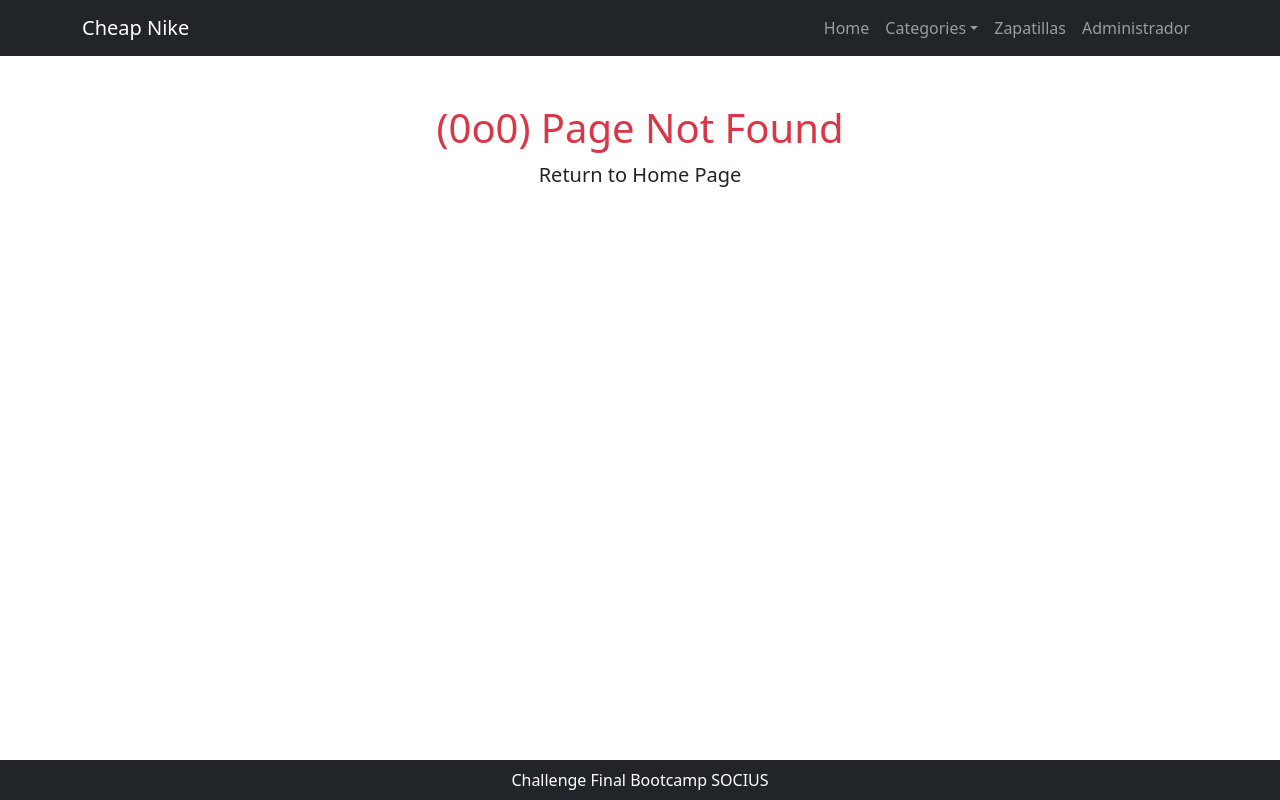
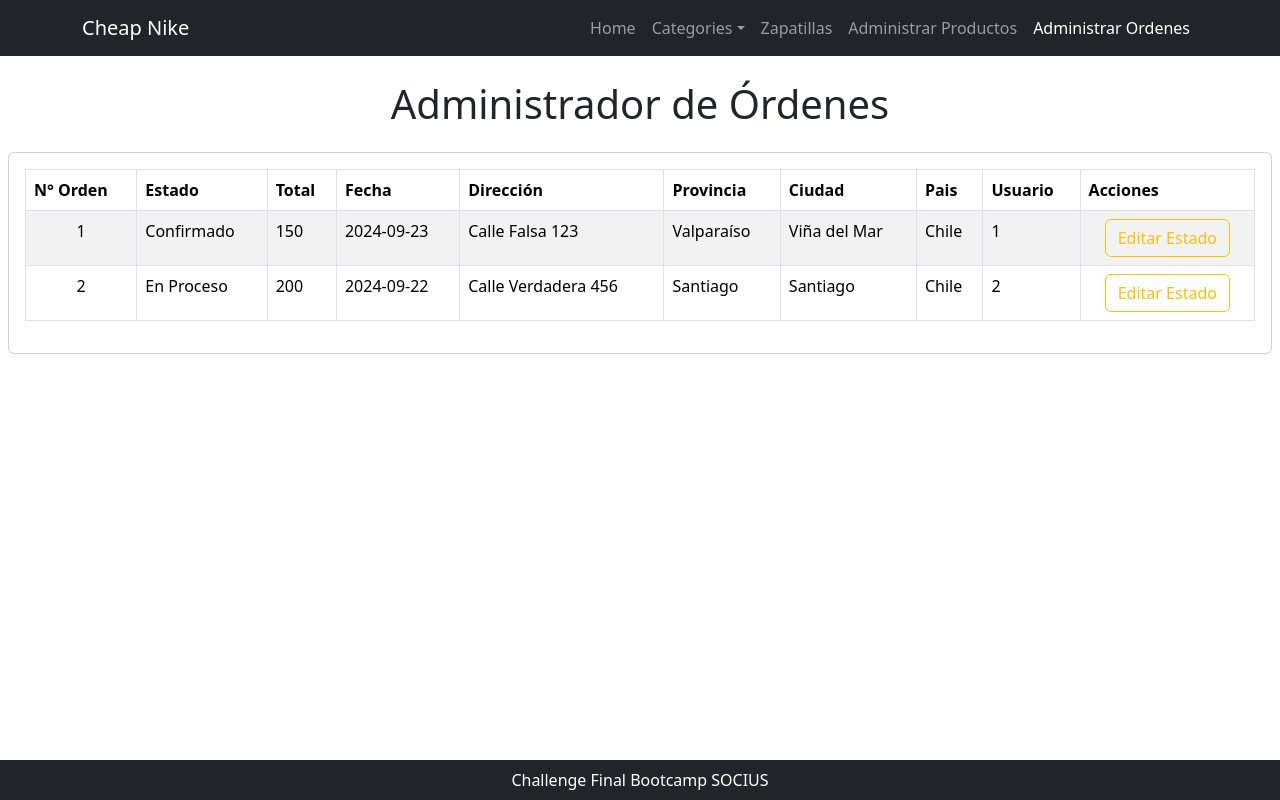
Before and after one commit to Socius-Bootcamp/frontend, a React (Create React App) app: page /orders in a window 1280 px wide. Before the commit this address had no page. Built offline with nearby package versions, Linux system fonts and the light colour scheme.

Commit message:
Validacion form zapatillas y foto, Listado de ordenes y actualizacion de estado

```diff
--- a/src/App.js
+++ b/src/App.js
@@ -5,6 +5,7 @@ import NotFound from "./Pages/NotFound";
 import Products from "./Pages/Products/Products";
 import SpecificCategory from "./Pages/Products/SpecificCategory";
 import ShoeManager from "./Pages/Shoes/ShoeManager";
+import OrderList from './Pages/Orders/OrderList';
 
 //import './App.css';
 function App() {
@@ -15,6 +16,7 @@ function App() {
         <Route path="/Products" element={<Products />} />
         <Route path="category/:SpecificCategory" element={<SpecificCategory />} />
         <Route path="/shoes" element={<ShoeManager />} />
+        <Route path="/orders" element={<OrderList />} />
         <Route path="*" element={<NotFound />} />
       </Routes>
     </Fragment>
--- a/src/Components/Header/TopNavbar.js
+++ b/src/Components/Header/TopNavbar.js
@@ -39,7 +39,10 @@ const TopNavbar = () => {
               Zapatillas
             </NavLink>
             <NavLink to="/shoes" className="nav-link">
-              Administrador
+              Administrar Productos
+            </NavLink>
+            <NavLink to="/orders" className="nav-link">
+              Administrar Ordenes
             </NavLink>
           </Nav>
         </Navbar.Collapse>
--- a/src/Components/Shoe/ShoeForm.js
+++ b/src/Components/Shoe/ShoeForm.js
@@ -10,43 +10,85 @@ const ShoeForm = ({ onSubmit, initialData }) => {
         price: '',
         stock: '',
         category: '',
+        image: null,
     });
+
+    const [errors, setErrors] = useState({});
+    const [imagePreview, setImagePreview] = useState(null);
 
     useEffect(() => {
         if (initialData) {
-            setFormData(initialData);
+            setFormData({...initialData, image: null});
         } else {
-            setFormData({ name: '', price: '', stock: '', category: '' }); // Restablecer el formulario si no hay datos iniciales
+            setFormData({ name: '', price: '', stock: '', category: '', image: null });
         }
     }, [initialData]);
 
     const handleChage = (e) => {
-        const {name, value} = e.target;
-        setFormData({ ...formData, [name]: value });
-    }
+        const {name, value, files} = e.target;
+
+        if (name === 'image'){
+            const file = files[0];
+            setFormData({...formData, [name]: file});
+            // setFormData({...formData, [name]: files[0]});
+            setImagePreview(URL.createObjectURL(file));
+        }else{
+            setFormData({...formData, [name]: value});
+        }
+        setErrors({ ...errors, [name]: ''});
+    };
+
+    const validateForm = () =>{
+        const newErrors = {};
+        if  (!formData.name.trim()) newErrors.name = 'El nombre del Modelo es Obligatorio.';
+        if   (!formData.price) newErrors.price = 'El Precio es Obligatorio.';
+        if  (!formData.stock) newErrors.stock = 'La Cantidad en Stock es Obligatoria.';
+        if  (!formData.category || formData.category === 'none') newErrors.category = 'La Categoría es Obligatoria';
+        if   (!formData.image) newErrors.image = 'La Imagen es Obligatoria.';
+
+        setErrors(newErrors);
+        return Object.keys(newErrors).length === 0;
+    };
 
     const handleSubmit = (e) => {
         e.preventDefault();
-        onSubmit(formData);
-        setFormData({ name: '', price: '', stock: '', category: '' });
+        if (!validateForm()) return;
+
+        // const data = new FormData();
+        // data.append('name', formData.name);
+        // data.append('price', formData.price);
+        // data.append('stock', formData.stock);
+        // data.append('category', formData.category);
+        // if (formData.image){
+        //     data.append('image', formData.image);
+        // }
+        // onSubmit(data);
+        onSubmit({ ...formData, id: initialData?.id || Date.now() });
+        setFormData({ name: '', price: '', stock: '', category: '', image: null });
+        setImagePreview(null);
     };
 
     return (
 
-        <form onSubmit={handleSubmit}>
+        <form onSubmit={handleSubmit} encType='multipart/form-data'>
             <div className='my-2'>
                 <label className='form-label' htmlFor='name'>Nombre</label>
                 <input type="text" id="name" name="name" value={formData.name}  onChange={handleChage} className="form-control" placeholder="Nombre del Modelo de Zapatilla"/>
+                {errors.name && <small className='text-danger'>{errors.name}</small>}
             </div>
 
             <div className='my-2'>
                 <label className='form-label' htmlFor='price'>Precio</label>
                 <input type="number" id="price" name="price" value={formData.price} onChange={handleChage} className="form-control" placeholder="Precio de Venta"/>
+                {errors.price && <small className="text-danger">{errors.price}</small>}
             </div>
+
             <div className='mt-2'>
                 <label className='form-label' htmlFor='stock'>Stock</label>
                 <input type="number" id="stock" name="stock" value={formData.stock}  onChange={handleChage} className="form-control" placeholder="Stock Disponible"/>
+                {errors.stock && <small className="text-danger">{errors.stock}</small>}
             </div>
+
             <div className='mt-2'>
                 <label className='form-label' htmlFor='category'>Categoría</label>
                 <select id="category" name="category" value={formData.category}  onChange={handleChage} className="form-select">
@@ -54,9 +96,16 @@ const ShoeForm = ({ onSubmit, initialData }) => {
                 <option value="Urban">Urban</option>
                 <option value="Basket">Basket</option>
                 <option value="Skate">Skate</option>
+                </select>
+                {errors.category && <small className="text-danger">{errors.category}</small>}
+            </div>
 
-                </select>
+            <div className='mt-2'>
+                <label className='from-label' htmlFor='image'>Imagen de la Zapatilla</label>
+                <input type='file' id='image' name='image' onChange={handleChage} className='form-control mt-2' accept='image/*'/>
+                {errors.image && <small className="text-danger">{errors.image}</small>}
             </div>
+
             <div className='m-3 text-end'>
                 <button type='submit' className='btn btn-outline-secondary '>
                     {initialData ? 'Actualizar' : 'Agregar'}
--- /dev/null
+++ b/src/Pages/Orders/OrderList.js
@@ -0,0 +1,106 @@
+import React, { useState } from "react";
+import {Table, Button, Modal, Form, Card} from 'react-bootstrap';
+
+import TopNavbar from "../../Components/Header/TopNavbar";
+import Footer from "../../Components/Footer/Footer";
+
+const OrderList = () => {
+    const [orders, setOrders] = useState([
+        { id: 1, status: 'Confirmado', total: 150.00, date: '2024-09-23', address: 'Calle Falsa 123', province: 'Valparaíso', city: 'Viña del Mar', country: 'Chile', userId: 1 },
+        { id: 2, status: 'En Proceso', total: 200.00, date: '2024-09-22', address: 'Calle Verdadera 456', province: 'Santiago', city: 'Santiago', country: 'Chile', userId: 2 },
+    ]);
+
+    const [showModal, setShowModal] = useState(false);
+    const [selectedOrder, setSelectedOrder] = useState(null);
+    const [newStatus, setNewStatus] = useState('');
+
+    const handleClose = () => setShowModal(false);
+
+    const handleShow = (order) => {
+        setSelectedOrder(order);
+        setNewStatus(order.status);
+        setShowModal(true);
+    };
+
+    const handleUpdateStatus = (e) => {
+        e.preventDefault();
+        setOrders(orders.map(order => (order.id === selectedOrder.id? {...order, status: newStatus} : order)));
+        handleClose();
+    };
+
+    return(
+        <div className="container-fluid p-0">
+            <TopNavbar />
+            <h1 className="m-4 text-center">Administrador de Órdenes</h1>
+            <Card className="m-2">
+                <Card.Body>
+                    <Table striped bordered hover className="">
+                        <thead>
+                            <tr>
+                                <th>N° Orden</th>
+                                <th>Estado</th>
+                                <th>Total</th>
+                                <th>Fecha</th>
+                                <th>Dirección</th>
+                                <th className="d-none d-lg-table-cell">Provincia</th>
+                                <th className="d-none d-lg-table-cell">Ciudad</th>
+                                <th className="d-none d-lg-table-cell">Pais</th>
+                                <th>Usuario</th>
+                                <th>Acciones</th>
+                            </tr>
+                        </thead>
+                        <tbody>
+                            {orders.map(order => (
+                                <tr key={order.id}>
+                                    <td className="text-center">{order.id}</td>
+                                    <td>{order.status}</td>
+                                    <td>{order.total}</td>
+                                    <td>{order.date}</td>
+                                    <td className="d-lg-none">
+                                        {order.address},
+                                        {order.province}, {order.city}, {order.country}
+                                    </td>
+                                    <td className="d-none d-lg-table-cell">{order.address}</td>
+                                    <td className="d-none d-lg-table-cell">{order.province}</td>
+                                    <td className="d-none d-lg-table-cell">{order.city}</td>
+                                    <td className="d-none d-lg-table-cell">{order.country}</td>
+                                    <td>{order.userId}</td>
+                                    <td className="text-center">
+                                        {/* <Button className='btn btn-outline-warning' onClick={() => handleShow(order)}>Editar Estado</Button> */}
+                                        <Button variant="outline-warning"  onClick={() => handleShow(order)}>Editar Estado</Button>
+                                    </td>
+                                </tr>
+                            ))}
+                        </tbody>
+                    </Table>
+                </Card.Body>
+            </Card>
+
+            <Modal show={showModal} onHide={handleClose}>
+                <Modal.Header closeButton>
+                    <Modal.Title>Editar Estado de la Orden N°: {selectedOrder?.id}</Modal.Title>
+                </Modal.Header>
+                <Modal.Body>
+                    <Form onSubmit={handleUpdateStatus}>
+                        <Form.Group controlId="formStatus">
+                            <Form.Label>Estado de la Orden</Form.Label>
+                            <Form.Control as="select" value={newStatus} onChange={(e) => setNewStatus(e.target.value)}>
+                                <option value="confirmed">Confirmado</option>
+                                <option value="processing">En Proceso</option>
+                                <option value="shipped">Enviado</option>
+                                <option value="delivered">Entregado</option>
+                                <option value="canceled">Cancelado</option>
+                            </Form.Control>
+                        </Form.Group>
+                        <div className="text-end mt-3">
+                            <Button variant="outline-secondary" type="submit">Actualizar Estado</Button>
+                        </div>
+                    </Form>
+                </Modal.Body>
+            </Modal>
+            <Footer />
+        </div>
+    );
+};
+
+export default OrderList;
```
